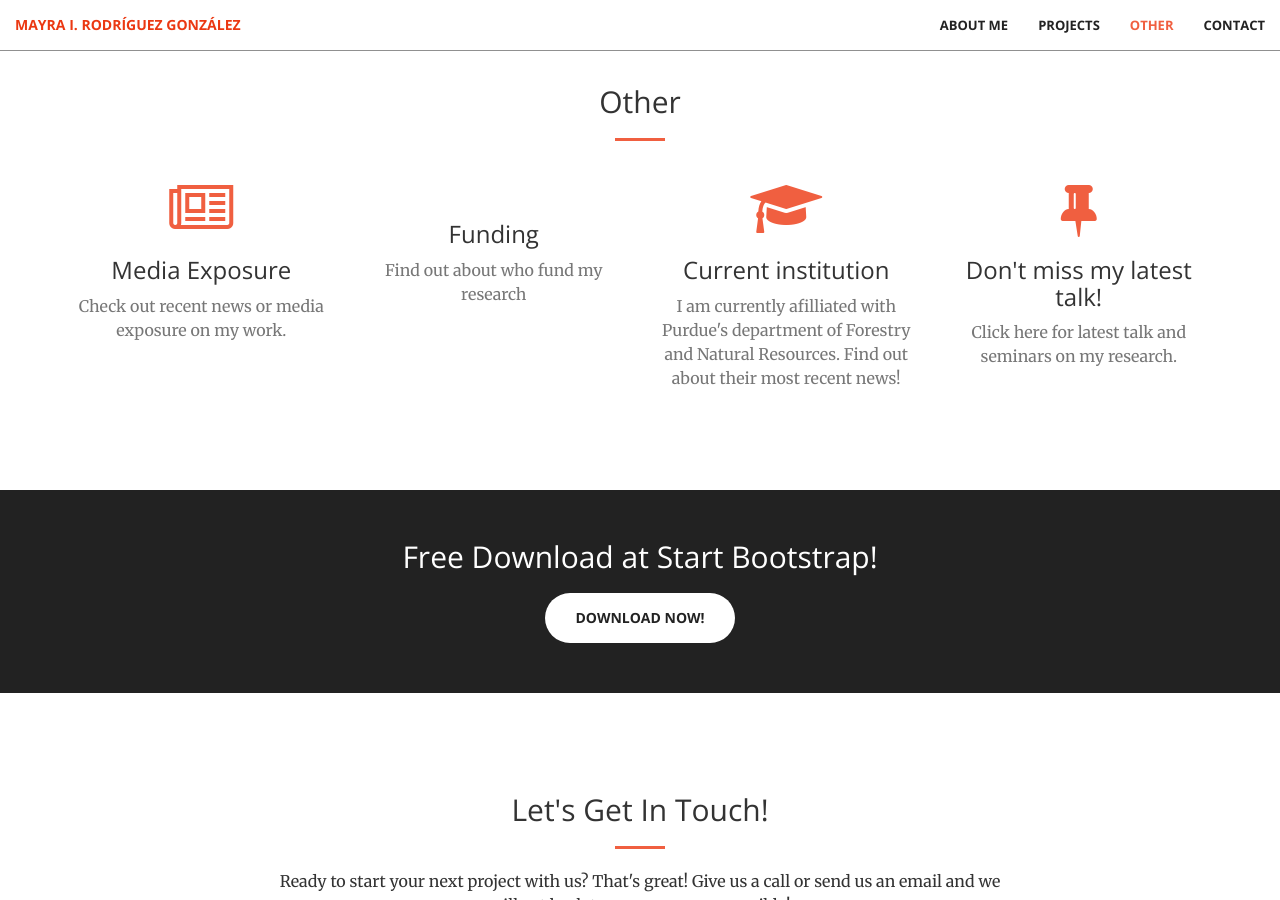
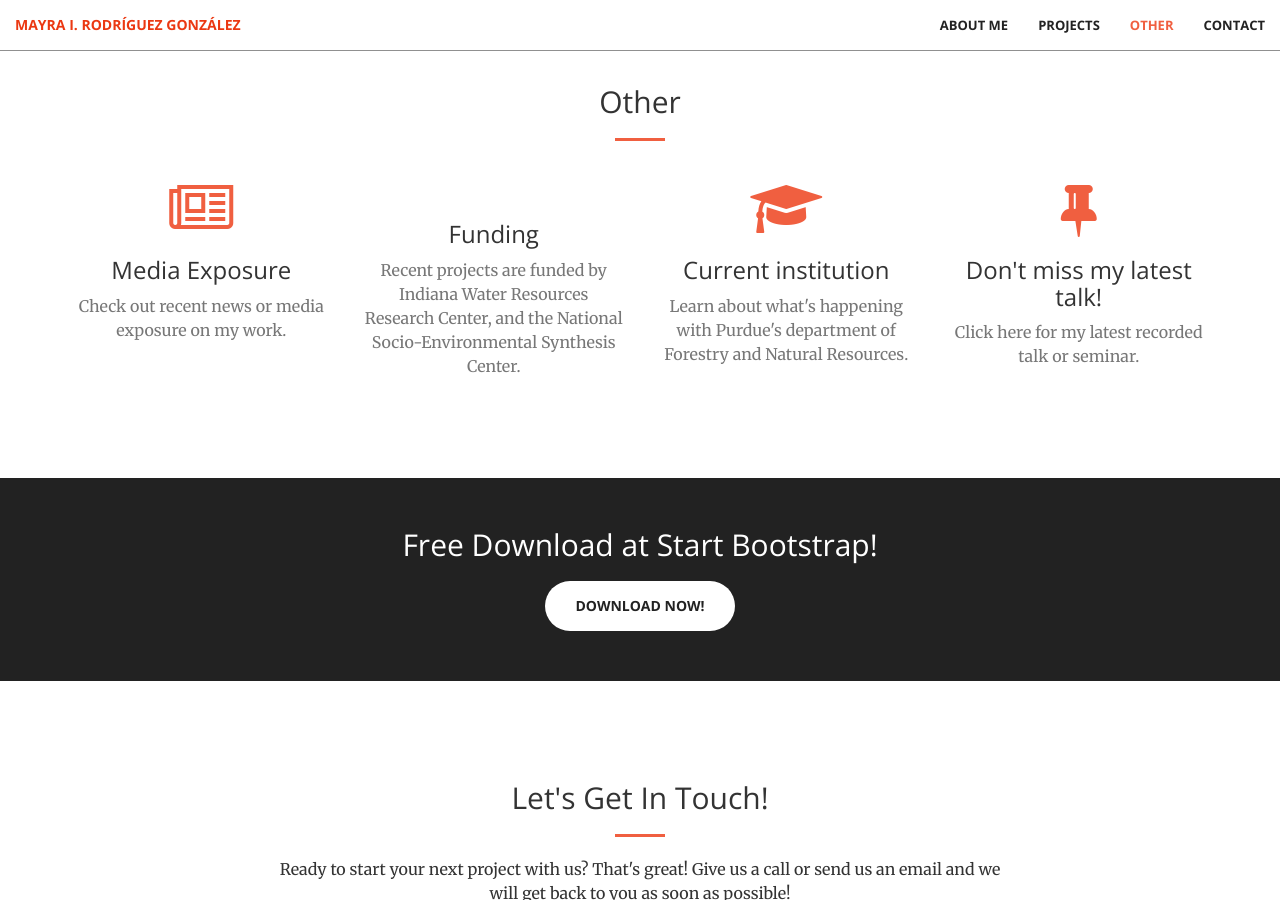
Before and after one commit to RodriguezMayraI/RodriguezMayraI.github.io, a Jekyll site: the page built from index.html, in a window 1280 px wide and 900 px high, scrolled down 1888 px. Built offline with Jekyll 4.4.1, drawn with Linux system fonts in a browser that asks for light colours.

Commit message:
Update services.html

```diff
--- a/_includes/services.html
+++ b/_includes/services.html
@@ -20,21 +20,21 @@
                 <div class="service-box">
                     <i class="fa fa-4x fa-handshake-o wow bounceIn text-primary" data-wow-delay=".1s"></i>
                     <h3>Funding</h3>
-                    <p class="text-muted">Find out about who fund my research</p>
+                    <p class="text-muted">Recent projects are funded by Indiana Water Resources Research Center, and the National Socio-Environmental Synthesis Center.</p>
                 </div>
             </div>
             <div class="col-lg-3 col-md-6 text-center">
                 <div class="service-box">
                     <i class="fa fa-4x fa-graduation-cap wow bounceIn text-primary" data-wow-delay=".2s"></i>
                     <h3>Current institution</h3>
-                    <p class="text-muted">I am currently afilliated with Purdue's department of Forestry and Natural Resources. Find out about their most recent news!</p>
+                    <p class="text-muted">Learn about what's happening with Purdue's department of Forestry and Natural Resources.</p>
                 </div>
             </div>
             <div class="col-lg-3 col-md-6 text-center">
                 <div class="service-box">
                     <i class="fa fa-4x fa-thumb-tack wow bounceIn text-primary" data-wow-delay=".3s"></i>
                     <h3>Don't miss my latest talk!</h3>
-                    <p class="text-muted">Click here for latest talk and seminars on my research.</p>
+                    <p class="text-muted">Click here for my latest recorded talk or seminar.</p>
                 </div>
             </div>
         </div>
```
